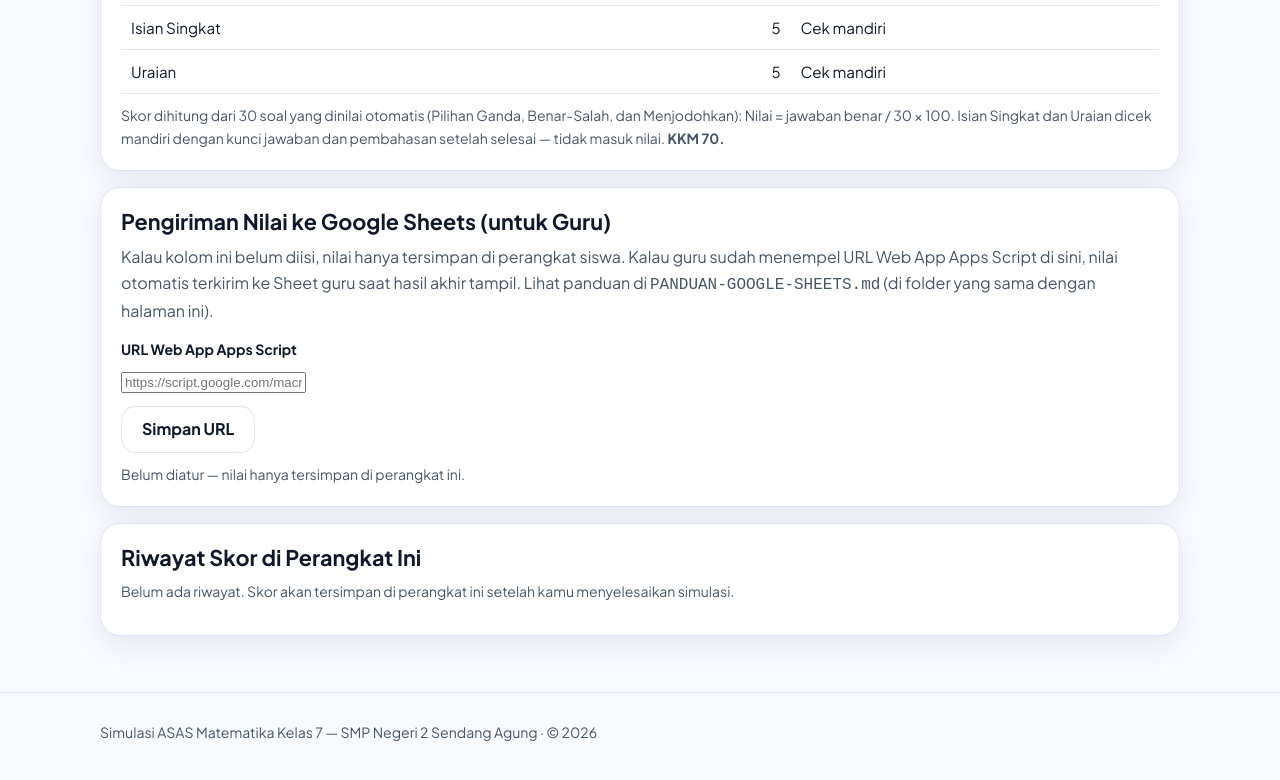
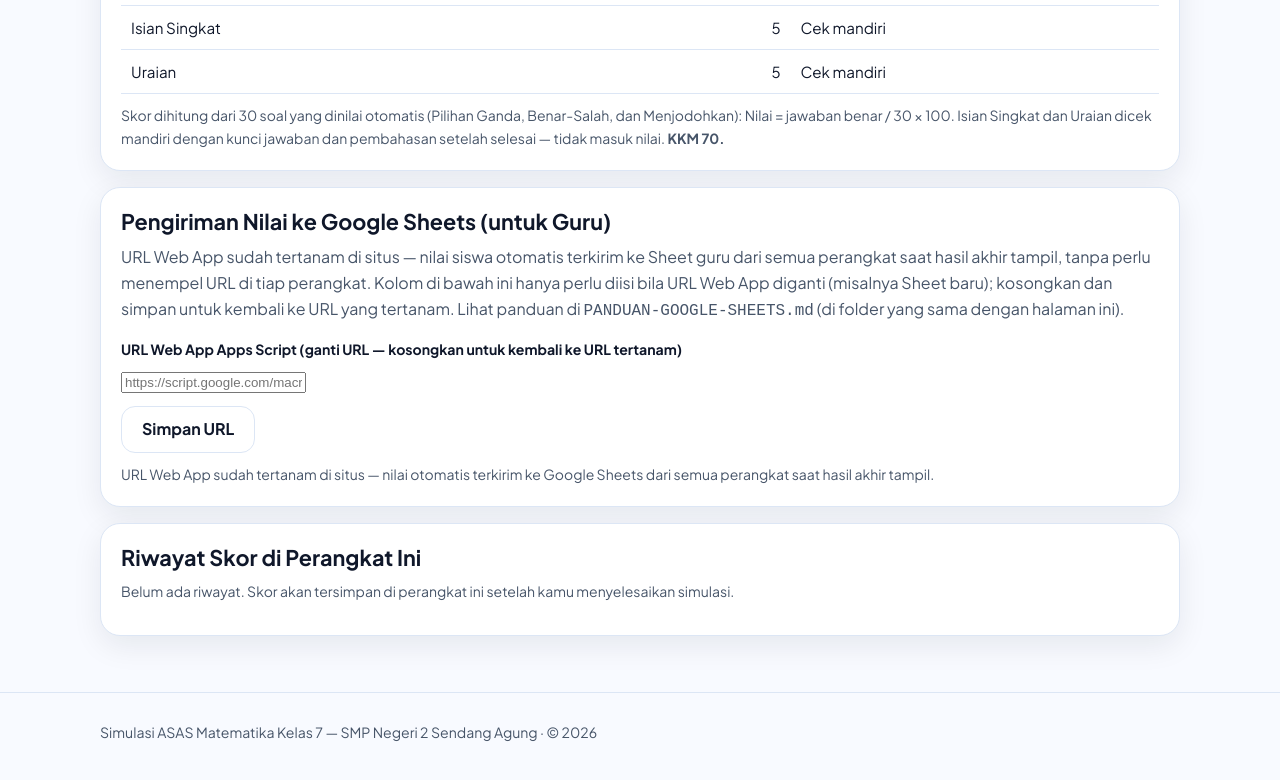
Before and after one commit to holizon-sendang/simulasi-asas-mtk-smpn2sendangagung, a plain HTML site: page index.html in a window 1280 px wide. Both pictures are taken after a click on the button "Simpan URL". Shown: the part 2101-2881 px from the top of the page. Drawn offline with Linux system fonts and the light colour scheme.

Commit message:
Tanam URL Google Sheets ke situs: semua perangkat otomatis mengirim nilai

```diff
--- a/index.html
+++ b/index.html
@@ -120,13 +120,13 @@
 
   <div class="card" style="margin-top:16px">
     <h3 style="margin-top:0">Pengiriman Nilai ke Google Sheets (untuk Guru)</h3>
-    <p class="muted">Kalau kolom ini belum diisi, nilai hanya tersimpan di perangkat siswa. Kalau guru sudah menempel URL Web App Apps Script di sini, nilai otomatis terkirim ke Sheet guru saat hasil akhir tampil. Lihat panduan di <code>PANDUAN-GOOGLE-SHEETS.md</code> (di folder yang sama dengan halaman ini).</p>
-    <label class="f-label" for="sheetUrlInput">URL Web App Apps Script</label>
+    <p class="muted">URL Web App sudah tertanam di situs — nilai siswa otomatis terkirim ke Sheet guru dari semua perangkat saat hasil akhir tampil, tanpa perlu menempel URL di tiap perangkat. Kolom di bawah ini hanya perlu diisi bila URL Web App diganti (misalnya Sheet baru); kosongkan dan simpan untuk kembali ke URL yang tertanam. Lihat panduan di <code>PANDUAN-GOOGLE-SHEETS.md</code> (di folder yang sama dengan halaman ini).</p>
+    <label class="f-label" for="sheetUrlInput">URL Web App Apps Script (ganti URL — kosongkan untuk kembali ke URL tertanam)</label>
     <input type="url" id="sheetUrlInput" placeholder="https://script.google.com/macros/s/AKfyc.../exec" inputmode="url" />
     <div style="display:flex;gap:10px;flex-wrap:wrap;margin-top:12px">
       <button class="btn btn-ghost" type="button" id="btnSimpanSheet">Simpan URL</button>
     </div>
-    <p class="muted small" id="sheetStatus" style="margin:10px 0 0">Belum diatur — nilai hanya tersimpan di perangkat ini.</p>
+    <p class="muted small" id="sheetStatus" style="margin:10px 0 0">URL Web App sudah tertanam di situs — nilai otomatis terkirim ke Google Sheets dari semua perangkat saat hasil akhir tampil.</p>
   </div>
 
   <div class="card" style="margin-top:16px">
--- a/script.js
+++ b/script.js
@@ -51,6 +51,15 @@
   var KEY_HISTORY = 'mpi-simulasi-asas-k7-history';
   var KEY_SHEET = 'mpi-simulasi-asas-k7-sheet-url';
   var KEY_PENDING = 'mpi-simulasi-asas-k7-pending';
+  /* URL Web App Google Sheets TERTANAM di situs (2026-11-20), supaya nilai
+     otomatis terkirim dari semua perangkat siswa tanpa perlu menempel URL
+     di tiap perangkat. URL yang ditempel lewat input tetap menang (override);
+     mengosongkan input dan menyimpannya kembali ke URL tertanam ini. */
+  var DEFAULT_SHEET_URL = 'https://script.google.com/macros/s/AKfycbxoLyiRAGsDMPkOXwNULrv0S64zubd4OFWUPuCvjI-tVfEHfjowSylAiR1VcMhC7vyOrg/exec';
+  function getSheetUrl() {
+    var saved = (read(KEY_SHEET, '') || '').trim();
+    return saved || DEFAULT_SHEET_URL;
+  }
 
   /* ---------- Bank soal (dimuat dari JSON) ---------- */
   var BANK = null;
@@ -143,10 +152,12 @@
 
   /* ---------- Google Sheets: URL ---------- */
   function renderSheetSetting() {
-    var url = read(KEY_SHEET, '');
-    var inp = $('sheetUrlInput'); if (inp && !inp.value) inp.value = url;
+    var saved = (read(KEY_SHEET, '') || '').trim();
+    var inp = $('sheetUrlInput'); if (inp && !inp.value) inp.value = saved;
     var st = $('sheetStatus');
-    if (st) st.textContent = url ? 'Tersimpan. Nilai akan otomatis terkirim ke Google Sheets saat hasil akhir tampil.' : 'Belum diatur — nilai hanya tersimpan di perangkat ini.';
+    if (st) st.textContent = saved
+      ? 'Tersimpan (URL guru). Nilai akan otomatis terkirim ke Google Sheets saat hasil akhir tampil.'
+      : 'URL Web App sudah tertanam di situs — nilai otomatis terkirim ke Google Sheets dari semua perangkat saat hasil akhir tampil.';
   }
 
   /* ---------- Timer ---------- */
@@ -473,7 +484,7 @@
   }
   function renderSendStatus() {
     var el = $('sendStatus'); if (!el) return;
-    var url = read(KEY_SHEET, '');
+    var url = getSheetUrl();
     if (!url) { el.textContent = 'Belum diatur — nilai hanya tersimpan di perangkat ini.'; el.className = 'feedback show'; return; }
     if (draft.sent) { el.textContent = 'Terkirim ke Google Sheets ✓ (' + fmtWaktu(draft.sentAt || Date.now()) + ')'; el.className = 'feedback ok show'; return; }
     var pend = read(KEY_PENDING, null);
@@ -481,7 +492,7 @@
     el.className = 'feedback show';
   }
   function kirimKeSheet(isRetry) {
-    var url = read(KEY_SHEET, '');
+    var url = getSheetUrl();
     if (!url) { renderSendStatus(); return; }
     if (draft.sent && !isRetry) { renderSendStatus(); return; }
     var payload = buildPayload();
```
Also changed, not shown: 2 other files.
